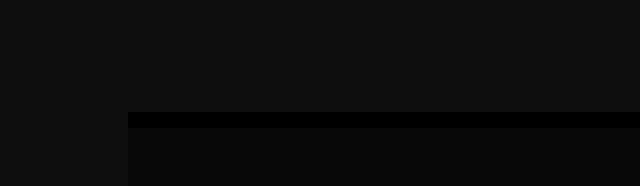
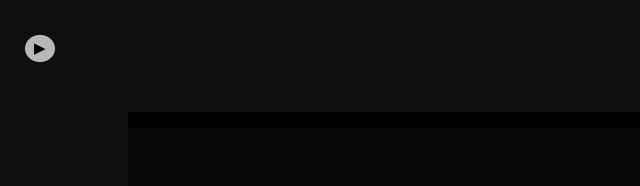
Before and after one commit to ceo7913/Team-Project-2D-Game, a plain HTML site: page index.html in a window 1280 px wide. Shown: the top 186 px of the page, 0-640 px from the left. Drawn offline with nearby package versions, Linux system fonts and the light colour scheme; a web font is replaced by a local one.

Commit message:
chore: command ui state storage function add

```diff
--- a/index.html
+++ b/index.html
@@ -241,7 +241,7 @@
                 </div>
             </div>
 </div>
-<!-- <div class="description-box">
+<div class="description-box">
     <div class="close-button">X</div>
     <div class="box">
         <div class="conmmand-key-box">
@@ -272,12 +272,12 @@
             <div class="text">설정</div>
         </div>
     </div>
-</div> -->
+</div>
 
     </body>
         <script>
             // content load 후 0.5초 뒤 새로고침
-            document.addEventListener("DOMContentLoaded", () => {
+            const reLoadPage = ()=>{
                 if(!sessionStorage.getItem('load')){
                         sessionStorage.setItem('load','true')
                         setTimeout(function(){
@@ -285,14 +285,34 @@
                             window.location.reload()
                         },500)
                 }
-            });
+            }
+
             const box = document.querySelector('.box');
             const descriptionBox = document.querySelector('.description-box')
             const closeButton = document.querySelector('.close-button')
 
+            const loadButtonState = ()=>{
+                const buttonState = localStorage.getItem('buttonState');
+                if (buttonState === 'visible') {
+                    box.style.display = 'flex';
+                    closeButton.style.cssText = 'position: absolute';
+                    closeButton.innerHTML = 'X';
+                    descriptionBox.style.cssText =
+                    'background: rgba(255,255,255,0.4); border: 1px solid rgba(255,255,255,0.1);';
+                } else {
+                    box.style.display = 'none';
+                    closeButton.style.cssText = 'color:black; position: relative; background: rgba(255,255,255,0.7);';
+                    descriptionBox.style.cssText = 'background: transparent; border:none; left: 20px; top:20px';
+                    closeButton.innerHTML = '▶';
+                }
+            }
+            const saveButtonState = () =>{
+                const buttonState = box.style.display === 'flex' ? 'visible' : 'hidden';
+                localStorage.setItem('buttonState', buttonState);
+            }
+
             const clickBtn = () => {
                 if (box.style.display == 'flex') {
-                    console.log('클릭')
                     box.style.display = 'none'
                     closeButton.style.cssText = 'color:black; position: relative; background: rgba(255,255,255,0.7);';
                     descriptionBox.style.cssText = 'background: transparent; border:none; left: 20px; top:20px'
@@ -302,11 +322,16 @@
                     closeButton.style.cssText = 'position: absolute'
                     closeButton.innerHTML = 'X'
                     descriptionBox.style.cssText =
-                        'background: rgba(255,255,255,0.4); border: 1px solid rgba(255,255,255,0.1);'
+                    'background: rgba(255,255,255,0.4); border: 1px solid rgba(255,255,255,0.1);'
                 }
+                saveButtonState();
             };
 
+            reLoadPage();
+            loadButtonState(); // 페이지가 로드될 때 초기 상태를 설정하기 위해 호출
+            //saveButtonState 상태가 변경될 때(클릭 후) 마다 호출
             closeButton.addEventListener('click', clickBtn)
+
         </script>
         <script src="/data/audio.js"></script>
         <script
```
